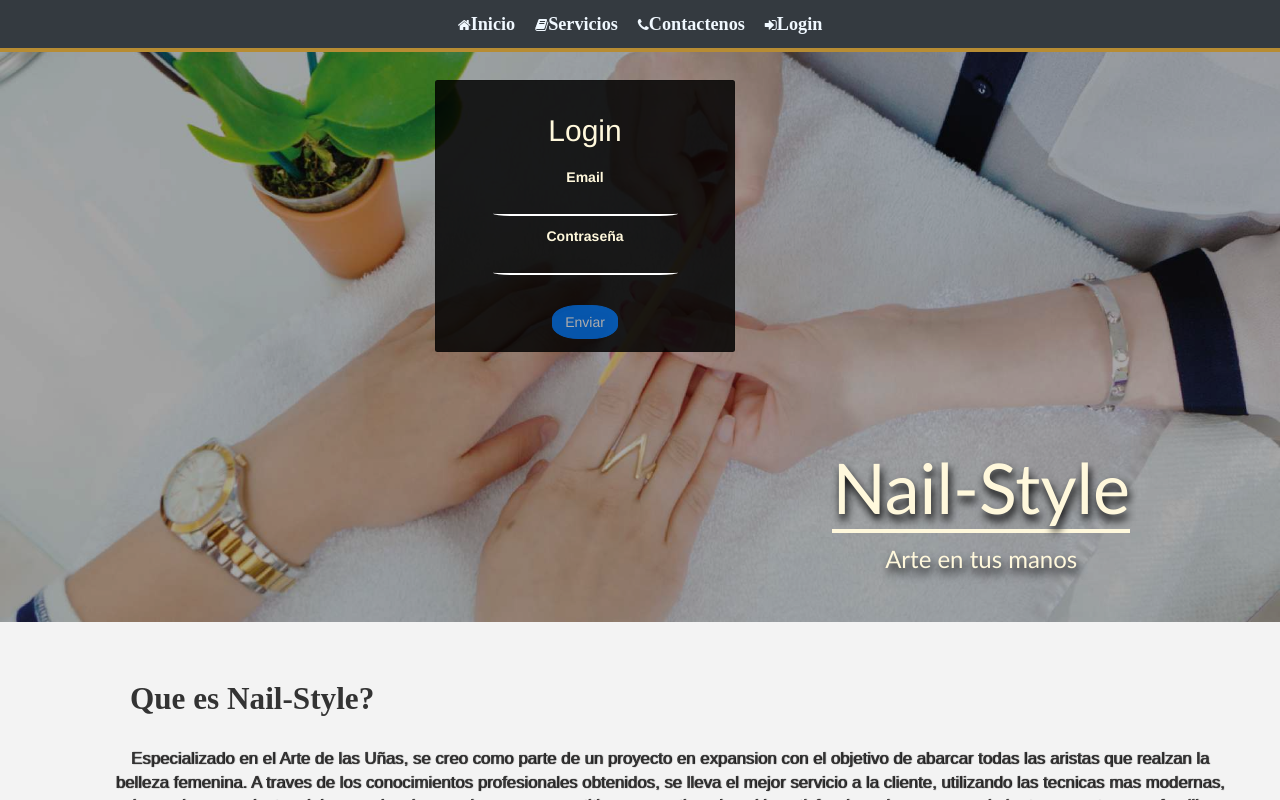
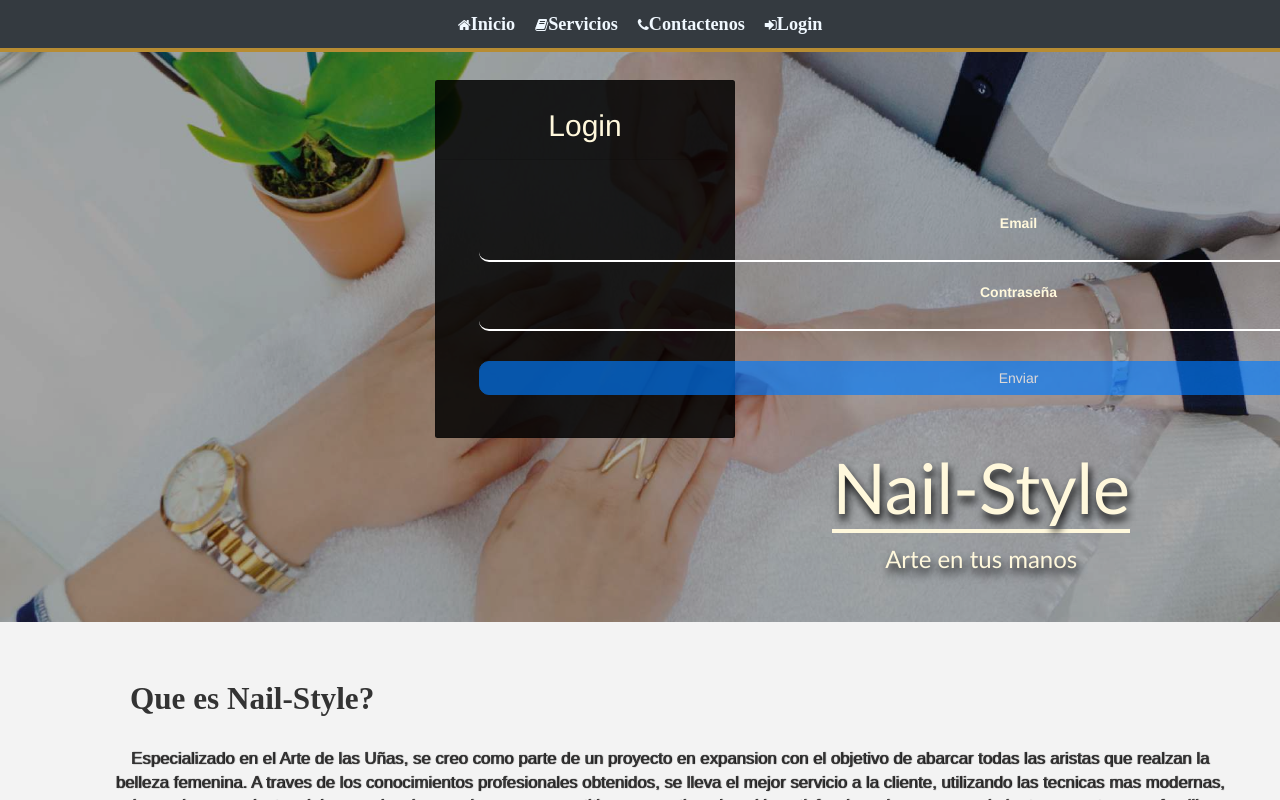
Before and after one commit to alianmc1988/nail-art, an Angular app: page /main in a window 1280 px wide. Both pictures are taken after a click on the link "Login". Shown: the top 800 px of the page. Built offline with nearby package versions, Linux system fonts and the light colour scheme; no server answers.

Commit message:
last details1

```diff
--- a/src/app/components/public/login-modal/login-modal.component.css
+++ b/src/app/components/public/login-modal/login-modal.component.css
@@ -27,14 +27,17 @@
 
 
 input{
-    border-radius: 10%;
+    border-radius: 10px;
     border: none;
     border-bottom: 2px solid white;
     color: white;
     background-color: transparent;
     margin: auto;
+    width: 100%;
 
 }
 .button-login{
-    border-radius: 40%;
+    border-radius: 10px;
+    width: 100%;
+    box-shadow: 0px 2px 4px white;
 }
--- a/src/app/components/public/login-modal/login-modal.component.html
+++ b/src/app/components/public/login-modal/login-modal.component.html
@@ -1,19 +1,25 @@
-<div class="container login-section ">
+<div class="container login-section">
     <div class="card login-wrapper">
-        <div class="card-body body-wrapper">
+        <div class="card-title card-header">
             <div class="text-header text-center">
                 <div class="text-holder">
                     <h2>Login</h2>
                 </div>
 
             </div>
+        </div>
+        <div class="card-body body-wrapper">
+
             <div class="form-login">
                 <form [formGroup]="loginForm" class="form text-center" >
+                <div class="container p-5">
                     <label class="mt-3" for="email">Email</label><br>
-                    <input  formControlName="email" type="email" name="email" id="email"  ><br>
+                    <input class="mb-3" formControlName="email" type="email" name="email" id="email"  ><br>
                     <label class="mt-3" for="password">Contraseña</label><br>
                     <input formControlName="password" type="password" name="password" id="password"><br>
-                    <button class="button-login btn btn-primary mt-5" (click)="sendLogin()" [disabled]="loginForm.invalid" >Enviar</button>
+                    <button class="button-login btn btn-primary mt-5 " (click)="sendLogin()" [disabled]="loginForm.invalid" >Enviar</button>
+                </div>
+
                 </form>
             </div>
         </div>
--- a/src/app/components/public/login-modal/login-modal.component.ts
+++ b/src/app/components/public/login-modal/login-modal.component.ts
@@ -38,7 +38,13 @@ export class LoginModalComponent implements OnInit {
       window.localStorage.setItem('token',this.token);
       this._router.navigate(['/admin']);
       },
-      error=>console.error(error)
+      error=>{
+        if(error.status == 403){
+          alert('contraseña invalida')
+        }else if (error.status == 404) {
+          alert('email incorrecto')
+        }
+      }
     )
   }
 
```
Also changed, not shown: src/app/components/administrator/admin-services/admin-services.component.ts (+2 -6 lines).
